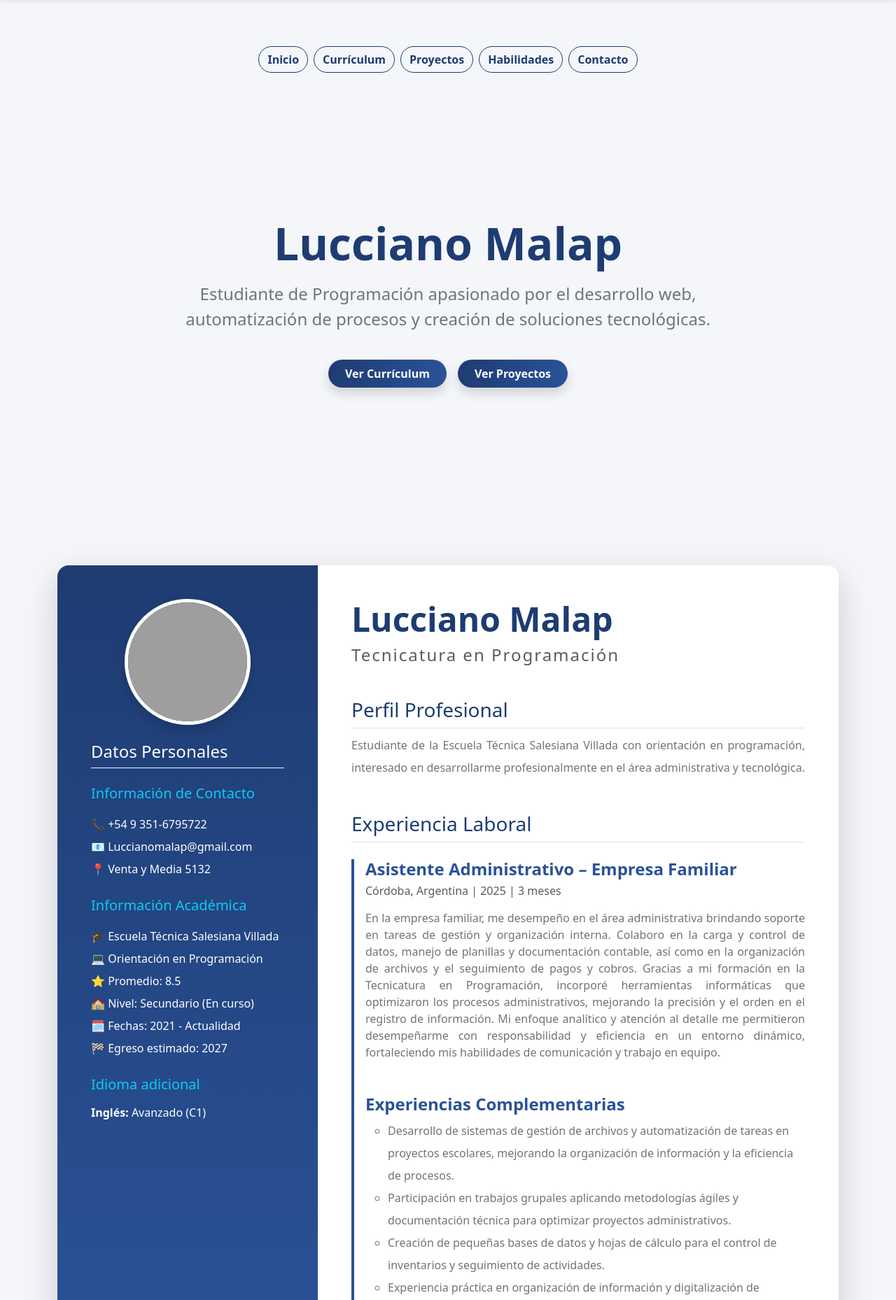
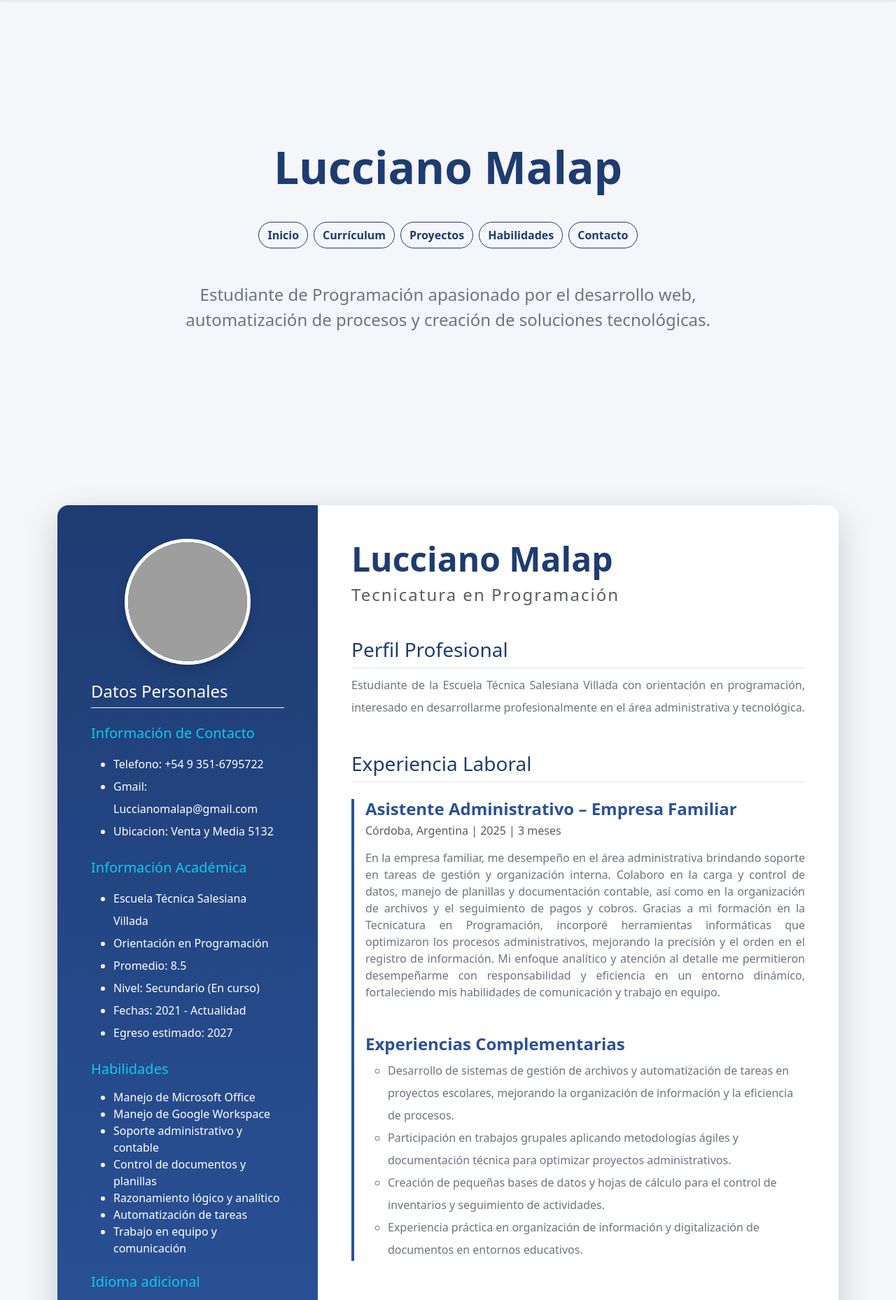
Before and after one commit to Villada-PG3/trabajo-practico-tienda-libre-LucciMalap, a Django app: page /acerca-de-mi/ in a window 1280 px wide. Shown: the part 62-1920 px from the top of the page at 70% size. Run offline with Django 5.2, Linux system fonts and the light colour scheme; grey boxes are pictures that could not be loaded.

Commit message:
Retoques del bootstrap y html

```diff
--- a/tiendalibre/templates/tiendalibre/acercademi.html
+++ b/tiendalibre/templates/tiendalibre/acercademi.html
@@ -4,7 +4,6 @@
 
 {% block extra_css %}
 <style>
-    /* SOLO DEJAMOS LO ESTRICTAMENTE NECESARIO QUE NO TRAE BOOTSTRAP */
     html { scroll-behavior: smooth; }
 
     .text-brand { color: #1e3c72; }
@@ -20,8 +19,9 @@
 
 {% block content %}
 <div>
+    <section class="d-flex flex-column justify-content-center align-items-center text-center mb-5" id="inicio" style="min-height: 70vh;">
+        <h1 class="display-3 fw-bold text-brand mb-3">Lucciano Malap</h1>
 
-    <!-- SUB-MENÚ DE NAVEGACIÓN (Bootstrap Pills) -->
         <div class="d-flex justify-content-center flex-wrap gap-2 mb-5 mt-4">
             <a href="#inicio" class="btn btn-outline-primary rounded-pill fw-bold" style="border-color: #1e3c72; color: #1e3c72;">Inicio</a>
             <a href="#cv" class="btn btn-outline-primary rounded-pill fw-bold" style="border-color: #1e3c72; color: #1e3c72;">Currículum</a>
@@ -29,21 +29,12 @@
             <a href="#habilidades" class="btn btn-outline-primary rounded-pill fw-bold" style="border-color: #1e3c72; color: #1e3c72;">Habilidades</a>
             <a href="#contacto" class="btn btn-outline-primary rounded-pill fw-bold" style="border-color: #1e3c72; color: #1e3c72;">Contacto</a>
         </div>
-
-    <!-- SECCIÓN INICIO -->
-    <section class="d-flex flex-column justify-content-center align-items-center text-center mb-5" id="inicio" style="min-height: 70vh;">
-        <h1 class="display-3 fw-bold text-brand mb-3">Lucciano Malap</h1>
         <p class="lead text-secondary fs-4" style="max-width: 800px;">
             Estudiante de Programación apasionado por el desarrollo web,
             automatización de procesos y creación de soluciones tecnológicas.
         </p>
-        <div class="d-flex gap-3 mt-4">
-            <a href="#cv" class="btn text-white rounded-pill px-4 py-2 fw-bold bg-gradient-horizontal border-0 shadow">Ver Currículum</a>
-            <a href="#proyectos" class="btn text-white rounded-pill px-4 py-2 fw-bold bg-gradient-horizontal border-0 shadow">Ver Proyectos</a>
-        </div>
     </section>
 
-    <!-- SECCIÓN CV (Bootstrap Card + Grid) -->
     <section class="py-5" id="cv">
         <div class="card border-0 shadow-lg rounded-4 overflow-hidden">
             <div class="row g-0">
@@ -55,24 +46,39 @@
                     <h4 class="border-bottom border-light pb-2 mt-4">Datos Personales</h4>
 
                     <h5 class="mt-4 mb-3 text-info">Información de Contacto</h5>
-                    <ul class="list-unstyled lh-lg">
-                        <li>📞 +54 9 351-6795722</li>
-                        <li>📧 <a href="mailto:Luccianomalap@gmail.com" class="text-white text-decoration-none">Luccianomalap@gmail.com</a></li>
-                        <li>📍 Venta y Media 5132</li>
+                    <ul class="lh-lg">
+                        <li>Telefono: +54 9 351-6795722</li>
+                        <li>Gmail: <a href="mailto:Luccianomalap@gmail.com" class="text-white text-decoration-none">Luccianomalap@gmail.com</a></li>
+                        <li>Ubicacion: Venta y Media 5132</li>
                     </ul>
 
                     <h5 class="mt-4 mb-3 text-info">Información Académica</h5>
-                    <ul class="list-unstyled lh-lg">
-                        <li>🎓 Escuela Técnica Salesiana Villada</li>
-                        <li>💻 Orientación en Programación</li>
-                        <li>⭐ Promedio: 8.5</li>
-                        <li>🏫 Nivel: Secundario (En curso)</li>
-                        <li>🗓️ Fechas: 2021 - Actualidad</li>
-                        <li>🏁 Egreso estimado: 2027</li>
+                    <ul class="lh-lg">
+                        <li> Escuela Técnica Salesiana Villada</li>
+                        <li> Orientación en Programación</li>
+                        <li> Promedio: 8.5</li>
+                        <li> Nivel: Secundario (En curso)</li>
+                        <li> Fechas: 2021 - Actualidad</li>
+                        <li> Egreso estimado: 2027</li>
                     </ul>
 
+                    <h5 class="mt-4 mb-3 text-info">Habilidades</h5>
+                    <ul>
+                        <li>Manejo de Microsoft Office</li>
+                        <li>Manejo de Google Workspace</li>
+                        <li>Soporte administrativo y contable</li>
+                        <li>Control de documentos y planillas</li>
+                        <li>Razonamiento lógico y analítico</li>
+                        <li>Automatización de tareas</li>
+                        <li>Trabajo en equipo y comunicación</li>
+                    </ul>
                     <h5 class="mt-4 mb-3 text-info">Idioma adicional</h5>
-                    <p><b>Inglés:</b> Avanzado (C1)</p>
+                    <ul>
+                        <li>Inglés:</b> Avanzado (C1)</li>
+                        <li>Italiano:</b> Basico (A2)</li>
+
+                    </ul>
+
                 </div>
 
                 <!-- Derecha -->
@@ -112,7 +118,6 @@
         </div>
     </section>
 
-    <!-- SECCIÓN PROYECTOS (Bootstrap Grid + Cards) -->
     <section class="py-5" id="proyectos">
         <h2 class="display-5 fw-bold text-center text-brand mb-5">Mis Proyectos</h2>
 
@@ -234,12 +239,12 @@
                             <tr class="border-bottom">
                                 <td class="p-3 fw-bold text-dark">Ofimática</td>
                                 <td class="p-3">Word, Excel, PowerPoint</td>
-                                <td class="p-3"><span class="badge bg-primary">Avanzado</span></td>
+                                <td class="p-3"><span class="badge bg-secondary">Avanzado</span></td>
                             </tr>
                             <tr class="border-bottom">
                                 <td class="p-3 fw-bold text-dark">Google Workspace</td>
                                 <td class="p-3">Docs, Sheets, Drive</td>
-                                <td class="p-3"><span class="badge bg-primary">Avanzado</span></td>
+                                <td class="p-3"><span class="badge bg-secondary">Avanzado</span></td>
                             </tr>
                             <tr class="border-bottom">
                                 <td class="p-3 fw-bold text-dark">Bases de Datos</td>
@@ -254,12 +259,12 @@
                             <tr class="border-bottom">
                                 <td class="p-3 fw-bold text-dark">UX/UI</td>
                                 <td class="p-3">Diseño de interfaces y experiencia de usuario</td>
-                                <td class="p-3"><span class="badge bg-info text-dark">Básico - Intermedio</span></td>
+                                <td class="p-3"><span class="badge bg-secondary">Básico - Intermedio</span></td>
                             </tr>
                             <tr>
                                 <td class="p-3 fw-bold text-dark">Idiomas</td>
                                 <td class="p-3">Inglés C1</td>
-                                <td class="p-3"><span class="badge bg-success">Avanzado</span></td>
+                                <td class="p-3"><span class="badge bg-secondary">Avanzado</span></td>
                             </tr>
                         </tbody>
                     </table>
@@ -268,7 +273,6 @@
         </div>
     </section>
 
-    <!-- SECCIÓN CONTACTO (Bootstrap Forms) -->
     <section class="py-5 mb-5" id="contacto">
         <h2 class="display-5 fw-bold text-center text-brand mb-4">Contacto</h2>
 
```
Lines whose indentation alone changed are shown as unchanged.
